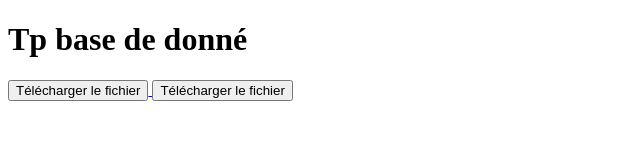
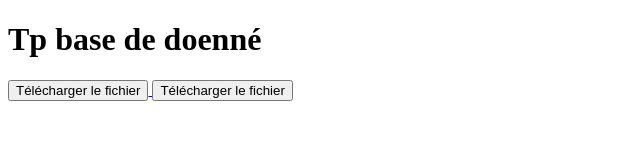
Before and after one commit to oignontuba/tp-base-donn-, a plain HTML site: page index.html in a window 1280 px wide. Shown: the full height of the page, 0-640 px from the left. Drawn offline with Linux system fonts and the light colour scheme.

Commit message:
Update index.html

```diff
--- a/index.html
+++ b/index.html
@@ -6,7 +6,7 @@
     <title>base de donné</title>
 </head>
 <body>
-<h1>Tp base de donné </h1>
+<h1>Tp base de doenné </h1>
 <a href="GestionCommandes.sql" download>
     <button>Télécharger le fichier</button>
 </a>
```
